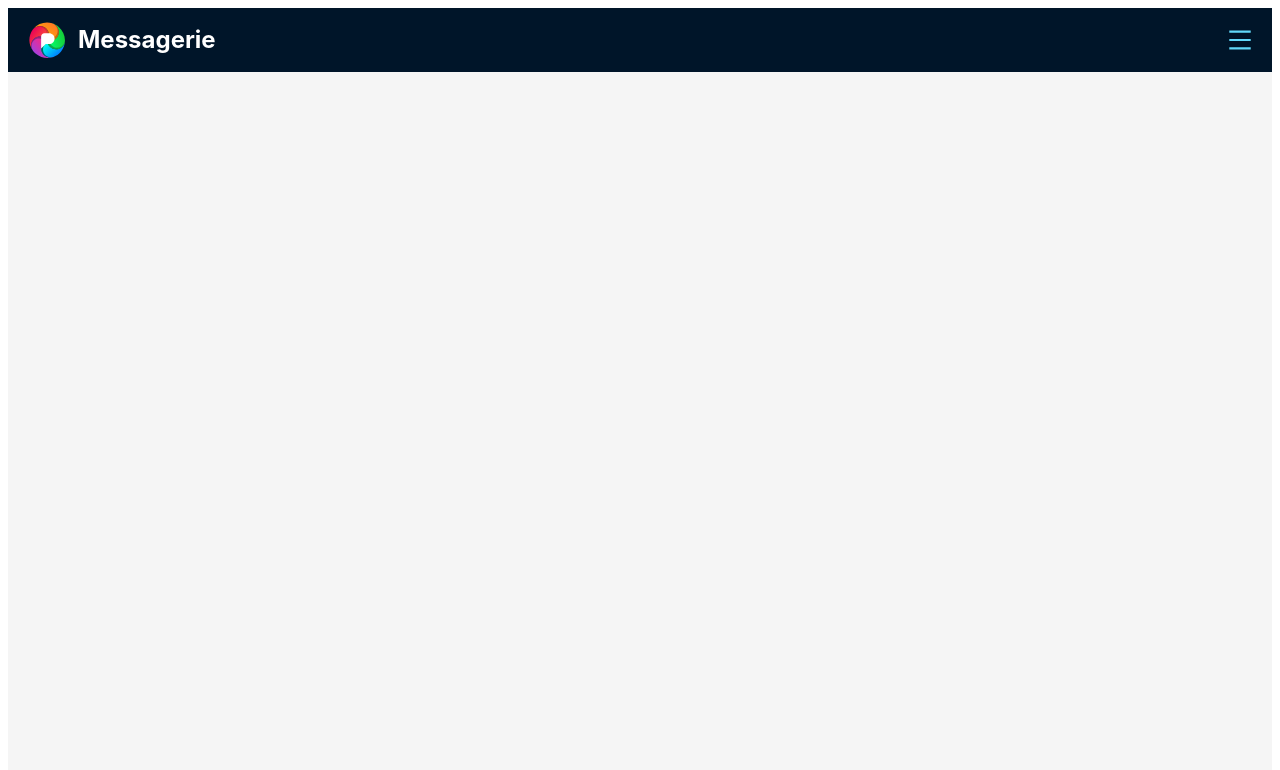
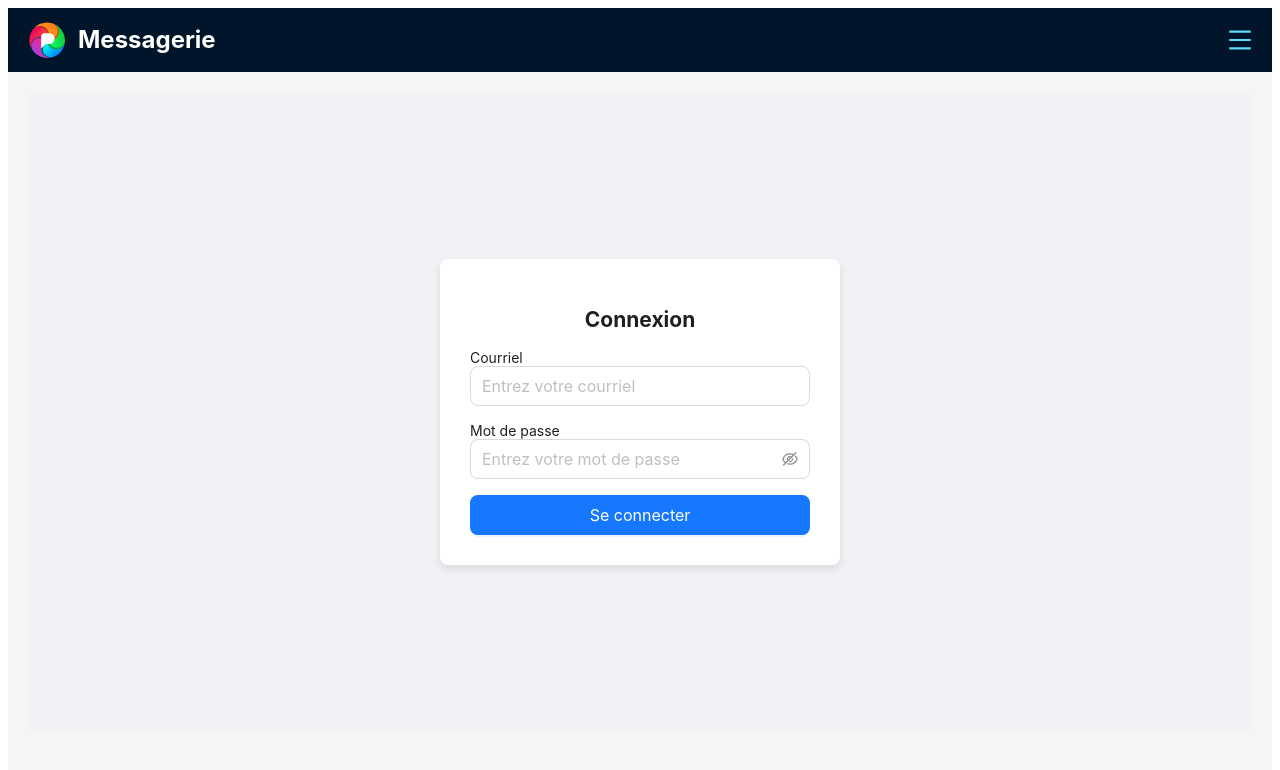
Before and after one commit to germainb/client-react, a React (Create React App) app: page /login in a window 1280 px wide. Shown: the top 770 px of the page. Built offline with nearby package versions, Linux system fonts and the light colour scheme.

Commit message:
Correction Layout

```diff
--- a/src/components/Layout.jsx
+++ b/src/components/Layout.jsx
@@ -46,7 +46,7 @@ const StyledMenuIcon = styled(MenuOutlined)`
   }
 `;
 
-const LayoutComponent = ({ childrens }) => {
+const LayoutComponent = ({ children }) => {
   const { user } = useSelector((state) => state.user);
   const dispatch = useDispatch();
   const navigate = useNavigate();
@@ -96,7 +96,7 @@ const LayoutComponent = ({ childrens }) => {
           </Menu.Item>
 
           <Menu.Item key="logout" icon={<LogoutOutlined />} onClick={handleLogout}>
-            Déconnexion
+            Se déconnecter
           </Menu.Item>
         </>
       )}
@@ -114,7 +114,7 @@ const LayoutComponent = ({ childrens }) => {
           <StyledMenuIcon />
         </Dropdown>
       </StyledHeader>
-      <Content style={{ minHeight: "90vh", padding: "20px" }}><div className="Row">{childrens}</div></Content>
+      <Content style={{ minHeight: "90vh", padding: "20px" }}>{children}</Content>
     </Layout>
   );
 };
```
